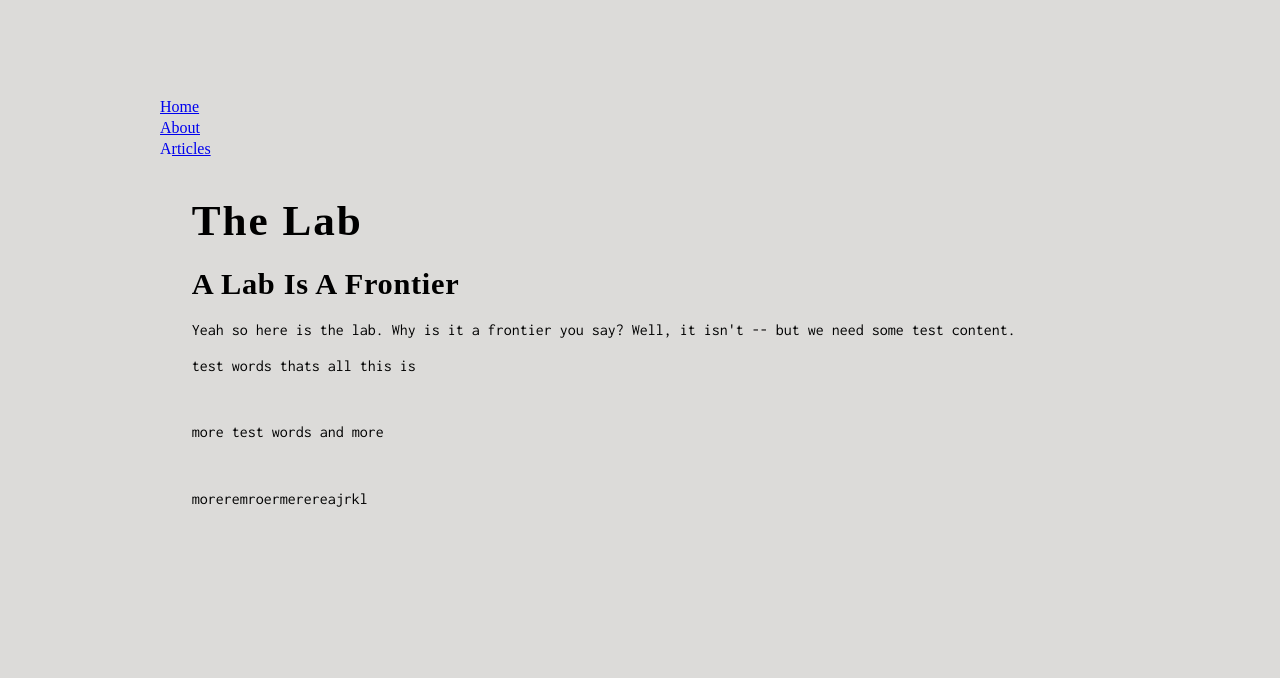
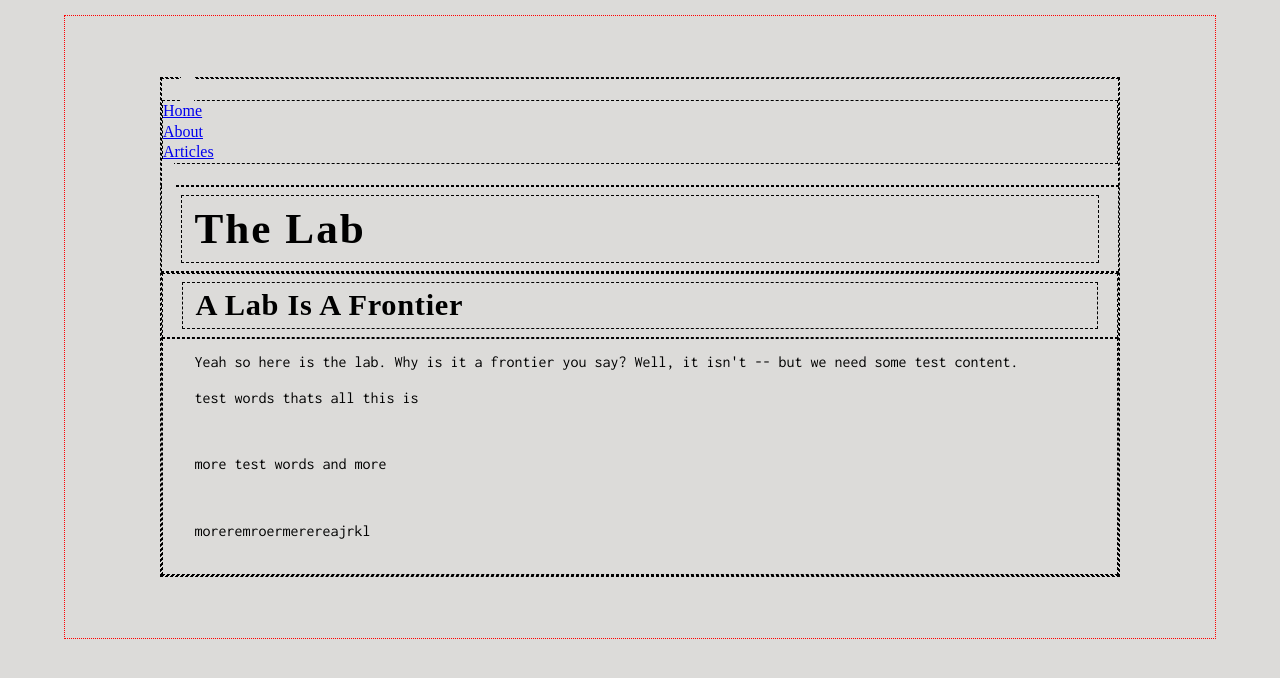
Before and after one commit to msawangwan/msawangwan.github.io, a Jekyll site: the page built from index.html, in a window 1280 px wide. Shown: the top 678 px of the page. Built offline with Jekyll 4.4.1, drawn with Linux system fonts in a browser that asks for light colours; some web fonts are replaced.

Commit message:
enabled debug lines

```diff
--- a/css/global.css
+++ b/css/global.css
@@ -35,7 +35,7 @@ p {
   line-height: 1.1;
 }
 
-/* <-- DEBUG RULES -->
+/* <-- DEBUG RULES --> */
 
 body {
   border: 1px dotted #ff0000;
@@ -45,4 +45,4 @@ div, h1, h2, h3, h4, h5, h6, ul {
   border: 1px dashed #000000;
 }
 
- <-- END DEBUG RULES --> */
+/*  <-- END DEBUG RULES --> */
```
